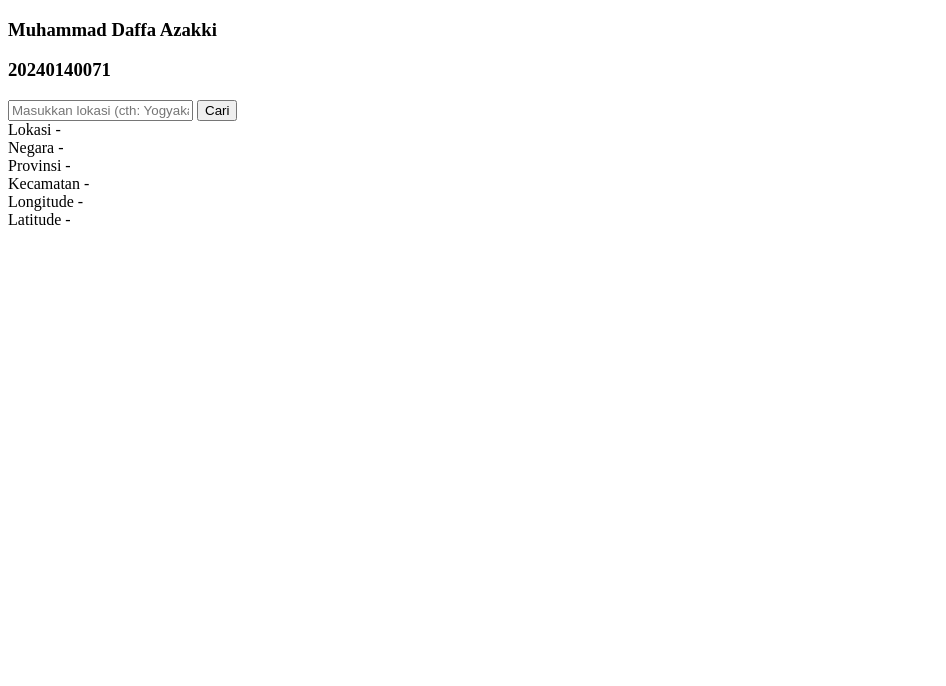
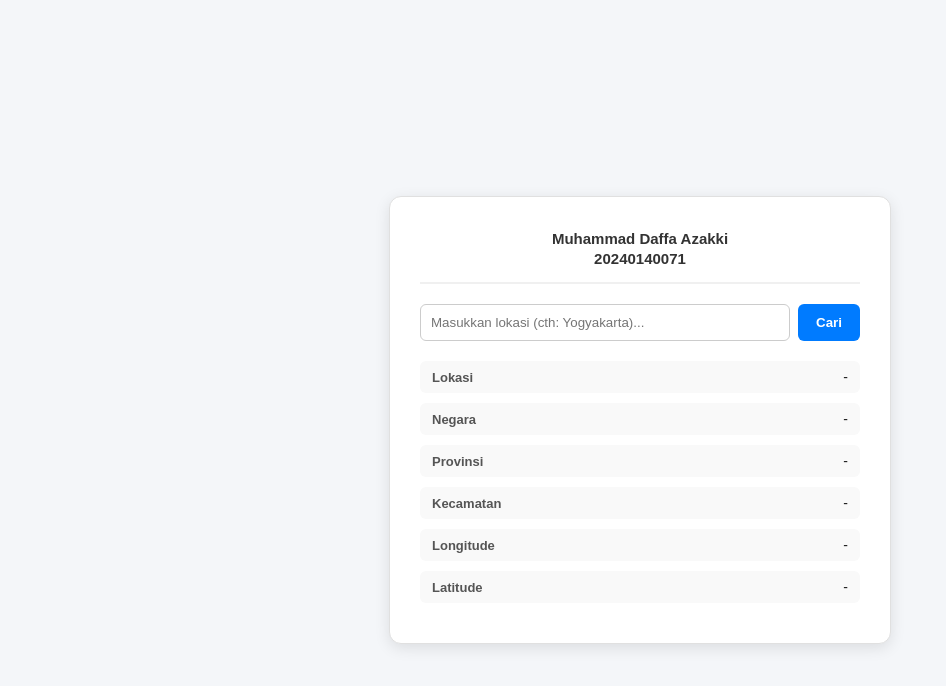
Before and after one commit to MuhammadDaffaAzakki/071_WeatherApi, a website: page public/index.html in a window 1280 px wide. Shown: the whole page, without its empty margins (0-946 px from the left). Drawn offline with Linux system fonts and the light colour scheme.

Commit message:
Menambahkan styling css

```diff
--- a/public/index.html
+++ b/public/index.html
@@ -46,3 +46,77 @@
             </div>
         </div>
     </div>
+    <style>
+        body {
+            font-family: Arial, sans-serif;
+            background-color: #f4f6f9;
+            margin: 0;
+            padding: 20px;
+            display: flex;
+            justify-content: center;
+            align-items: center;
+            min-height: 100vh;
+        }
+        .card {
+            background: #ffffff;
+            padding: 30px;
+            border-radius: 12px;
+            box-shadow: 0 4px 15px rgba(0,0,0,0.1);
+            width: 440px;
+            border: 1px solid #e0e0e0;
+        }
+        .identity {
+            text-align: center;
+            margin-bottom: 20px;
+            border-bottom: 2px solid #f0f0f0;
+            padding-bottom: 12px;
+        }
+        .identity h3 {
+            margin: 3px 0;
+            color: #333;
+            font-size: 15px;
+        }
+        .input-group {
+            display: flex;
+            gap: 8px;
+            margin-bottom: 20px;
+        }
+        input {
+            flex: 1;
+            padding: 10px;
+            border: 1px solid #ccc;
+            border-radius: 6px;
+            outline: none;
+        }
+        button {
+            padding: 10px 18px;
+            background: #007bff;
+            color: white;
+            border: none;
+            border-radius: 6px;
+            cursor: pointer;
+            font-weight: bold;
+        }
+        button:hover { background: #0056b3; }
+
+        .result-item {
+            display: flex;
+            justify-content: space-between;
+            align-items: center;
+            margin-bottom: 10px;
+            font-size: 14px;
+            background: #f9f9f9;
+            padding: 8px 12px;
+            border-radius: 6px;
+        }
+        .result-label {
+            font-weight: bold;
+            color: #555;
+            font-size: 13px;
+        }
+        .result-value {
+            color: #222;
+            text-align: right;
+            font-weight: 500;
+        }
+    </style>
```
